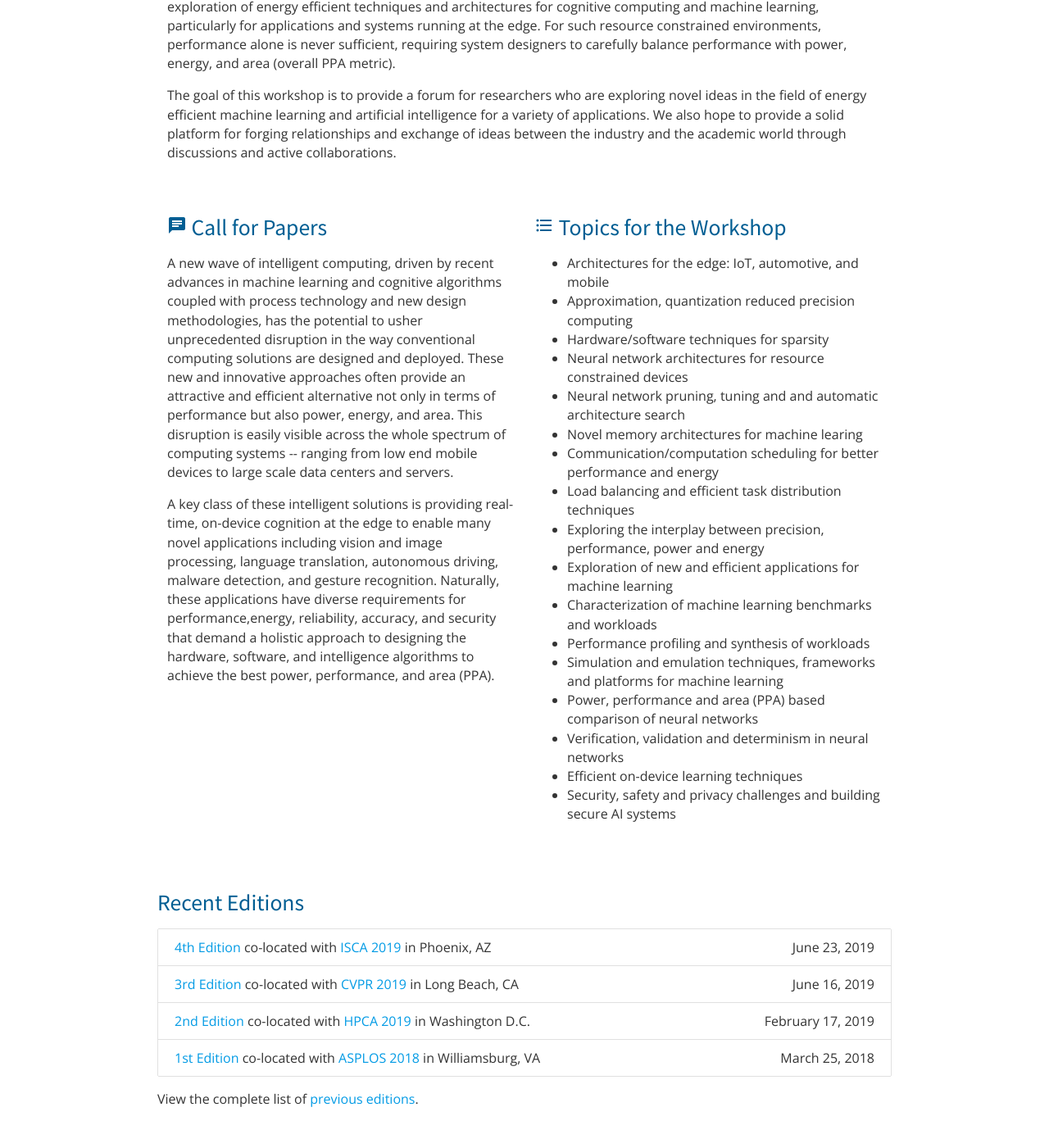
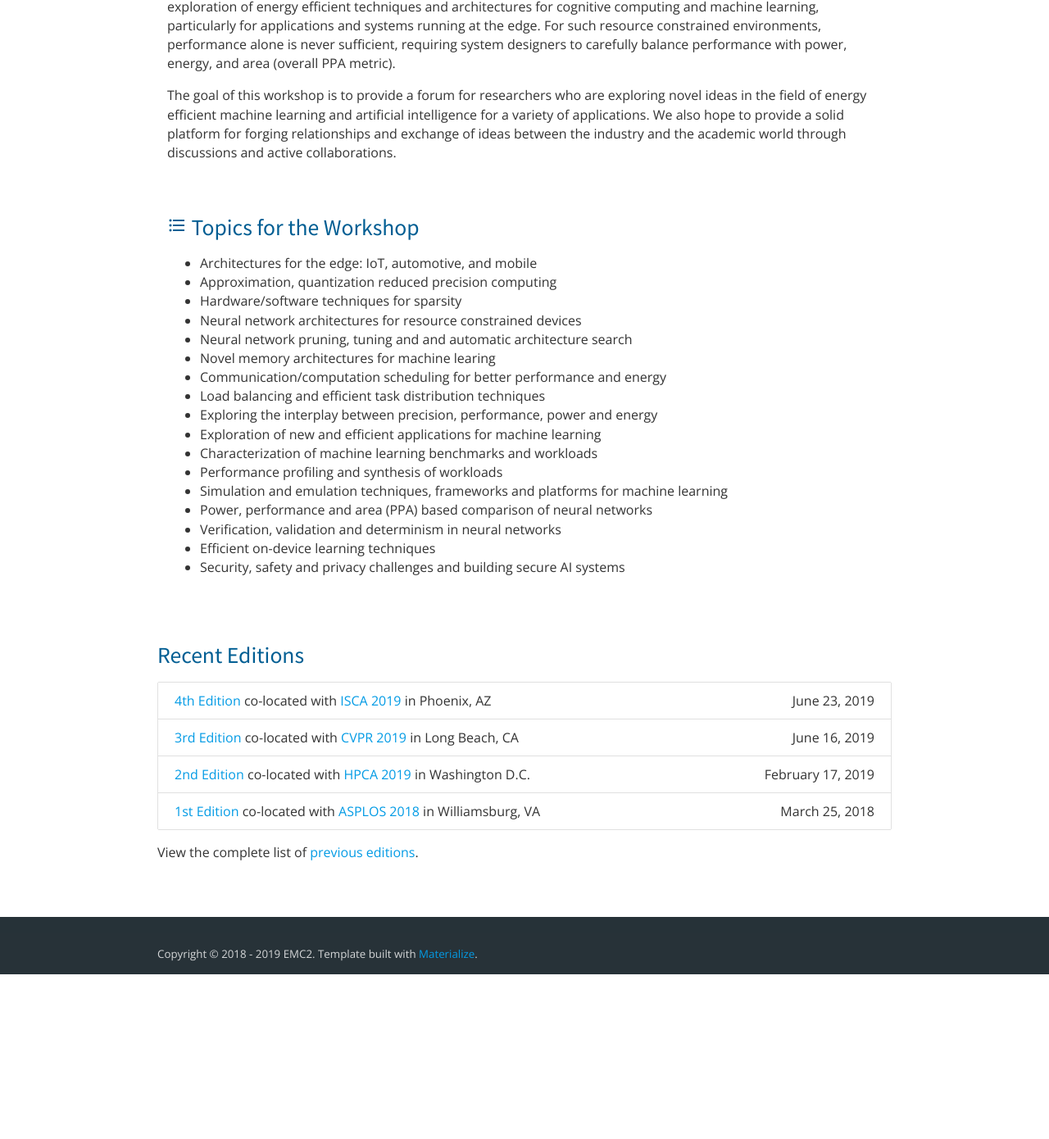
Before and after one commit to mgoldfar/emc2-web, a Jekyll site: the page built from index.html, in a window 1280 px wide and 1400 px high, scrolled down 948 px. Shown: the top 1390 px of the window at 82% size. Built offline with Jekyll 4.4.1, drawn with Linux system fonts in a browser that asks for light colours; after the commit the page ends 2137 px from its top, so only the background shows below that.

Commit message:
Hide the CFP from the main page.

```diff
--- a/_includes/cfp.html
+++ b/_includes/cfp.html
@@ -15,7 +15,11 @@
   </div>
 </div>
 <div class="row">
-  <div class="col s12 m6">
+  {% assign _col_size="s12 m6" %}
+  {% if include.hide_cfp %}
+    {% assign _col_size="s12" %}
+  {% else %}
+  <div class="col {{ _col_size }}">
     <h3 class="header"><i class="material-icons">chat</i> Call for Papers</h3>
     <p>
       A new wave of intelligent computing, driven by recent advances in machine learning and cognitive algorithms
@@ -30,7 +34,8 @@
       performance,energy, reliability, accuracy, and security that demand a holistic approach to designing the hardware,
       software, and intelligence algorithms to achieve the best power, performance, and area (PPA).</p>
   </div>
-  <div class="col s12 m6">
+  {% endif %}
+  <div class="col {{ _col_size }}">
     <h3 class="header"><i class="material-icons">format_list_bulleted</i> Topics for the Workshop</h3>
     <ul class="browser-default list">
       <li>Architectures for the edge: IoT, automotive, and mobile</li>
--- a/index.html
+++ b/index.html
@@ -50,7 +50,7 @@ permalink: /index
 
 {% endif %}
 
-{% include cfp.html %}
+{% include cfp.html hide_cfp=true %}
 </div>
 
 <div class="row">
```
